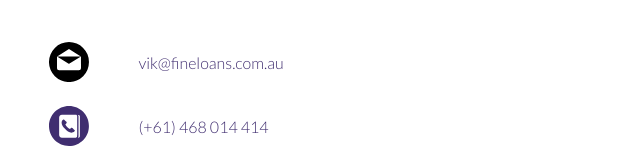
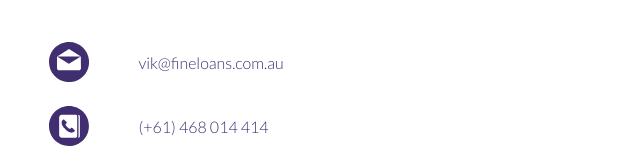
Before and after one commit to fineloans/businesscard, a plain HTML site: page index.html in a window 1280 px wide. Shown: the part 330-493 px from the top of the page, 0-640 px from the left. Drawn offline with Linux system fonts and the light colour scheme; a web font is replaced by a local one.

Commit message:
Update index.html

```diff
--- a/index.html
+++ b/index.html
@@ -41,7 +41,7 @@
 			<div class="container">
 				<div class="row detail">
 					<div class="col">
-						<img src="assets/email.svg" alt="Email Icon" style="height:40px;width:40px">
+						<img src="assets/email-colour.svg" alt="Email Icon" style="height:40px;width:40px">
 					</div>
 					<div class="col is-8">
 						<p class="text-detail">vik@fineloans.com.au</p>
```
